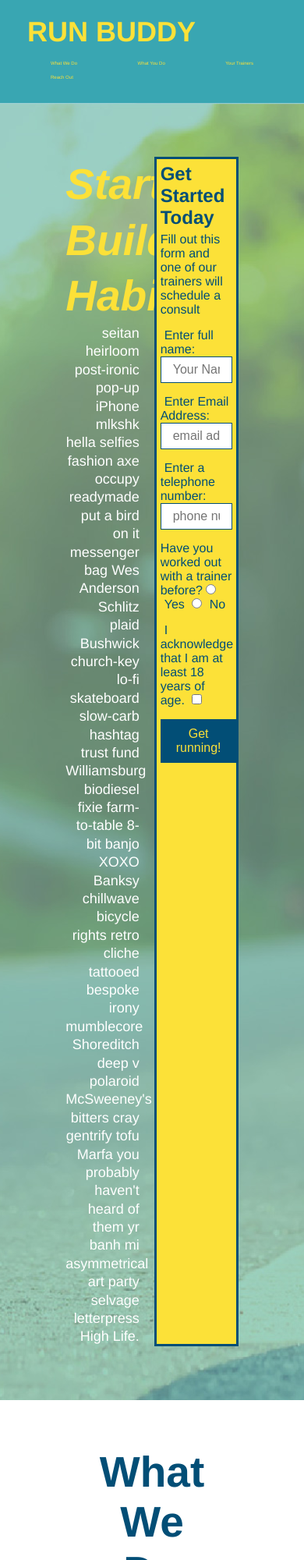
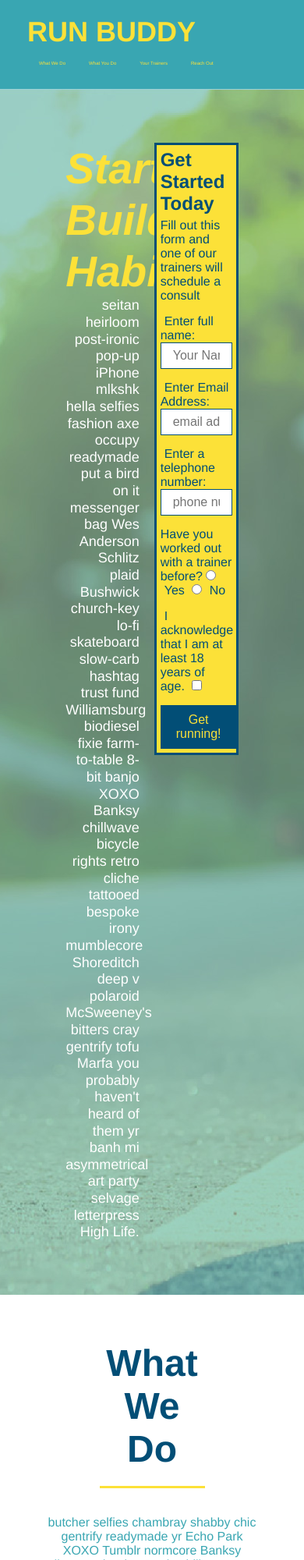
Before and after one commit to sdavis525/run-buddy, a plain HTML site: page runbuddy.html in a window 390 px wide. Shown: the top 2000 px of the page at 78% size. Drawn offline with Linux system fonts and the light colour scheme.

Commit message:
added media queries to css

```diff
--- a/assets/css/runbuddy.css
+++ b/assets/css/runbuddy.css
@@ -40,7 +40,7 @@ header nav {
     list-style: none;
   }
 header nav ul li a {
-    margin: 0 30px;
+    padding: 10px 15px;
     font-weight: lighter;
     font-size: 1.55vw;
 }
@@ -63,6 +63,7 @@ section {
     display: flex;
     justify-content: center;
     flex-wrap: wrap;
+    align-items: flex-start;
 
 }
 
@@ -85,7 +86,7 @@ section {
     margin: 3.5%;
     color: #fff;
     font-size: 18px;
-    line-height: 1.3;
+    line-height: 1.2;
   }
   .hero-cta h2 {
     font-style: italic;
@@ -129,7 +130,7 @@ section {
 
 
 .section-title {
-    font-size: 55px;
+    font-size: 48px;
     color: #024e76;
     border-bottom: 3px solid;
     padding-bottom: 20px;
@@ -347,3 +348,24 @@ footer a {
   .flex-row {
     display: flex;
   }
+
+  /* MEDIA QUERY FOR SMALLER DESKTOP SCREENS AND SMALLER */
+@media screen and (max-width: 980px) {
+    header h1 a {
+
+    }
+  }
+
+  /* MEDIA QUERY FOR TABLETS AND SMALLER */
+  @media screen and (max-width: 768px) {
+    header h1 {
+
+    }
+  }
+
+  /* MEDIA QUERY FOR MOBILE PHONES AND SMALLER */
+  @media screen and (max-width: 575px) {
+    header h1 {
+
+    }
+  }
--- a/runbuddy.html
+++ b/runbuddy.html
@@ -1,6 +1,7 @@
 <!DOCTYPE html>
 <html lang="en">
     <head>
+        <meta name="viewport" content="width=device-width, initial-scale=1.0" />
      <meta charset="UTF-8" />
         <title>Run Buddy</title>
      <link rel="stylesheet" href="./assets/css/runbuddy.css" >
```
